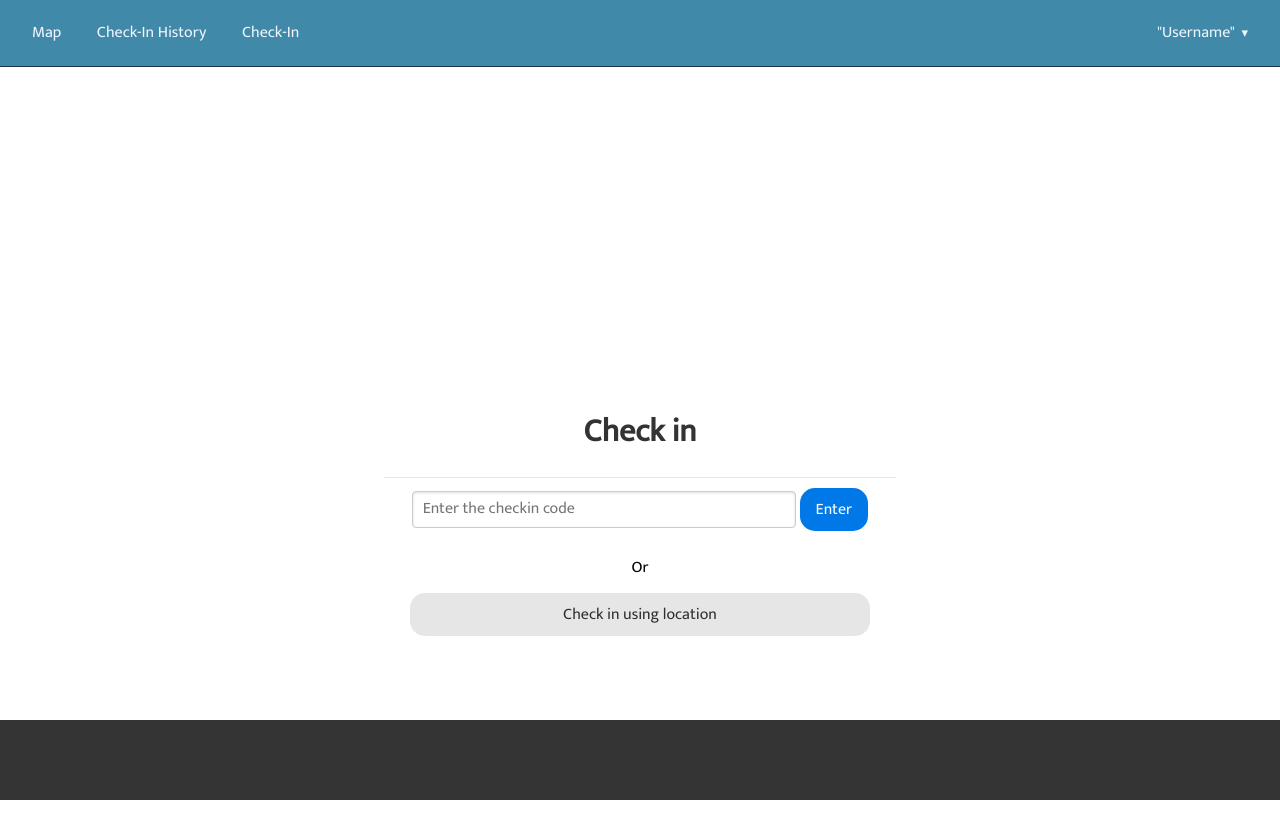
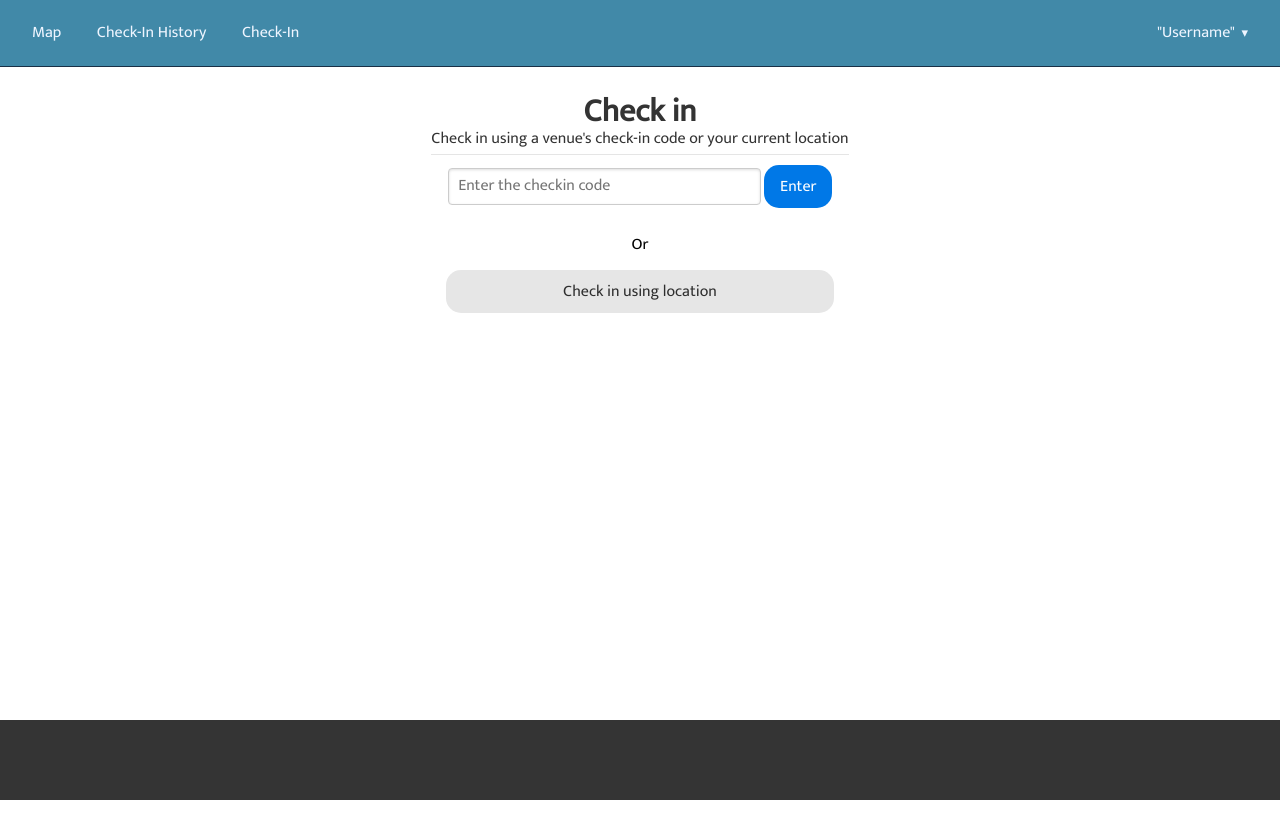
Before and after one commit to Sophie3lj/COVID-19ContactTracingApp, a plain HTML site: page Checkin_Page/Checkin.html in a window 1280 px wide. After the commit the page ends 800 px from the top, so only its background shows below. Drawn offline with nearby package versions, Linux system fonts and the light colour scheme.

Commit message:
Checkin page now utilizes a flex container for vertical centering. Looks good on laptop, will test on large monitor

```diff
--- a/Checkin_Page/Checkin.html
+++ b/Checkin_Page/Checkin.html
@@ -44,19 +44,22 @@
         </header>
 
         <main>
-            <div id="check-in-main">
+            <div class="centering-flex-container">
+                <div class="centering-flex-container">
                    <!--In-line form for checkin code, from Pure CSS-->
                    <form class="pure-form">
                        <fieldset class="centered-text">
                            <legend>
-                           <h1 class="centered-text">Check in</h1>
+                               <h1 class="centered-text no-bottom-margin">Check in</h1>
+                               <div>Check in using a venue's check-in code or your current location</div>
                            </legend>
                            <input type="text" class="pure-input-3-4" placeholder="Enter the checkin code" />
                            <button type="submit" class="pure-button pure-button-primary rounded-button">Enter</button>
                        </fieldset>
                    </form>
                    <p class="centered-text">Or</p>
-               <button class="pure-button rounded-button" id="location-checkin-button">Check in using location</button>
+                   <button class="pure-button rounded-button" id="checkin-location-button">Check in using location</button>
+               </div>
             </div>
         </main>
 
--- a/homepage/main.css
+++ b/homepage/main.css
@@ -42,6 +42,17 @@ footer {
     border-radius: 15px;
 }
 
+.centering-flex-container {
+    display: flex;
+    justify-content: center;
+    align-items: center;
+    flex-direction: column;
+}
+
+.no-bottom-margin {
+    margin-bottom: 0;
+}
+
 #right {
     float: right;
 }
@@ -50,14 +61,6 @@ footer {
     float: left;
 }
 
-#check-in-main {
-    margin: auto;
-    width: 40%;
-    padding: 25%;
+#checkin-location-button {
+    width: 93%;
 }
-
-#location-checkin-button {
-    margin: auto;
-    width: 90%;
-    display: block;
-}
```
Lines whose indentation alone changed are shown as unchanged.
